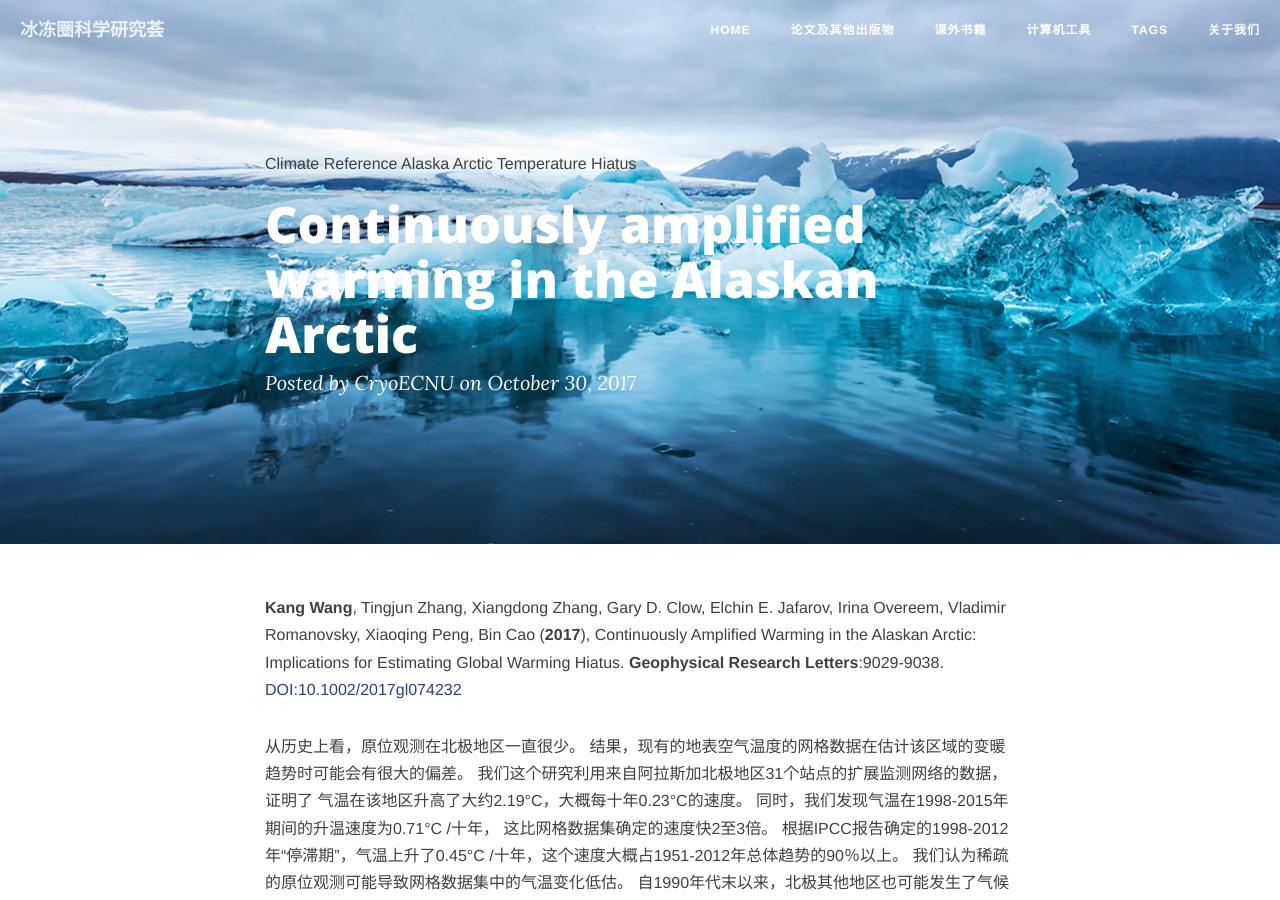
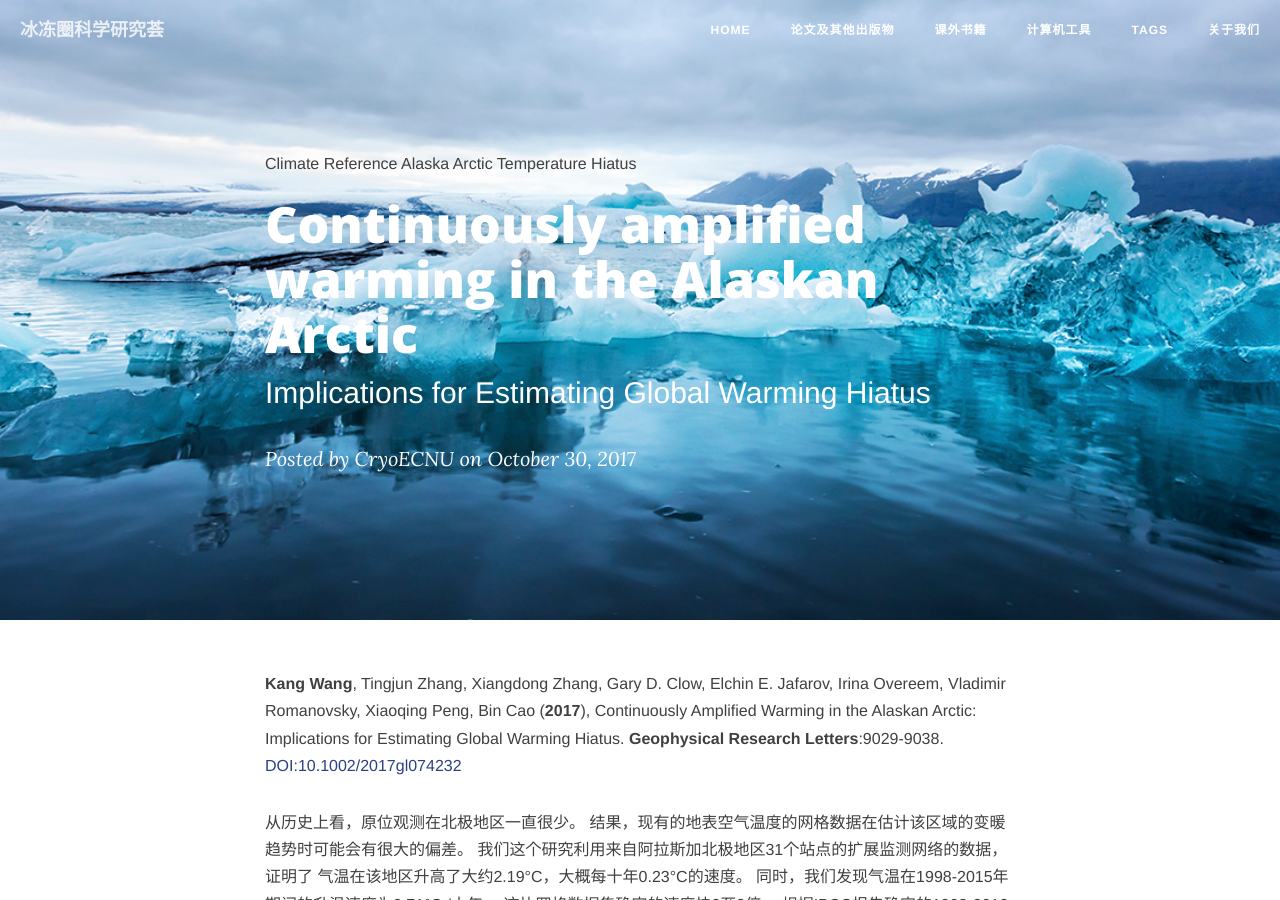
Before and after one commit to CryoECNU/cryoecnu.github.io, a Jekyll site: the page built from _posts/2017-10-30-Continuously_Amplified_Warming_Alaskan_Arctic.md, in a window 1280 px wide and 900 px high. Built offline with Jekyll 4.4.1, drawn with Linux system fonts in a browser that asks for light colours; nearby versions of some CDN libraries; comment, search, counter and statistics services are not loaded.

Commit message:
Update 2017-10-30-Continuously_Amplified_Warming_Alaskan_Arctic.md

```diff
--- a/_posts/2017-10-30-Continuously_Amplified_Warming_Alaskan_Arctic.md
+++ b/_posts/2017-10-30-Continuously_Amplified_Warming_Alaskan_Arctic.md
@@ -1,6 +1,7 @@
 ---
 layout: post
 title: Continuously amplified warming in the Alaskan Arctic
+subtitle: Implications for Estimating Global Warming Hiatus
 date: 2017-10-30
 categories: blog
 tags: [Climate, Reference, Alaska, Arctic, Temperature, Hiatus]
```
